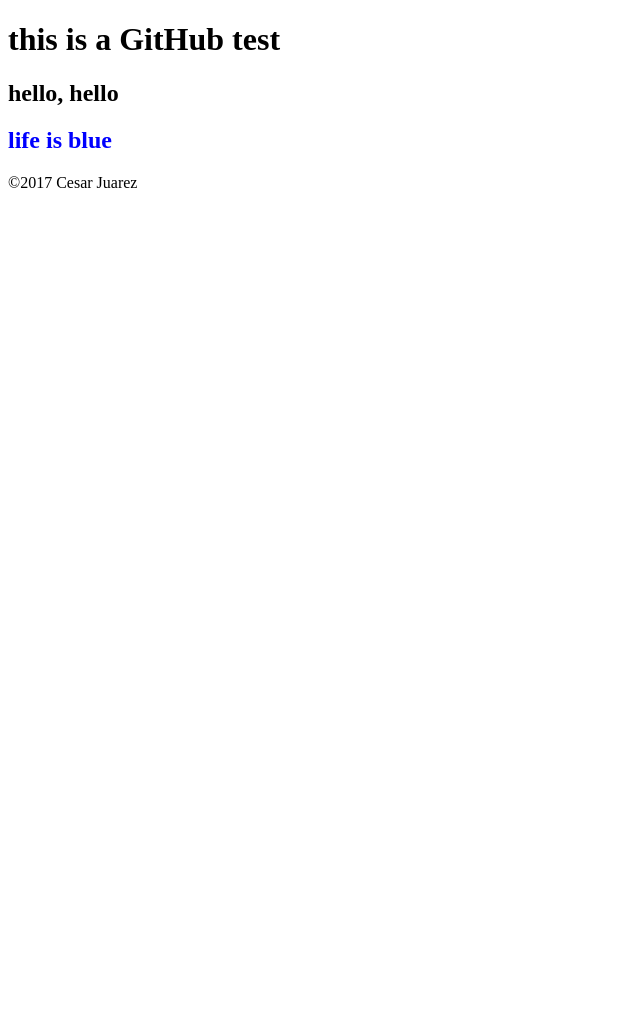
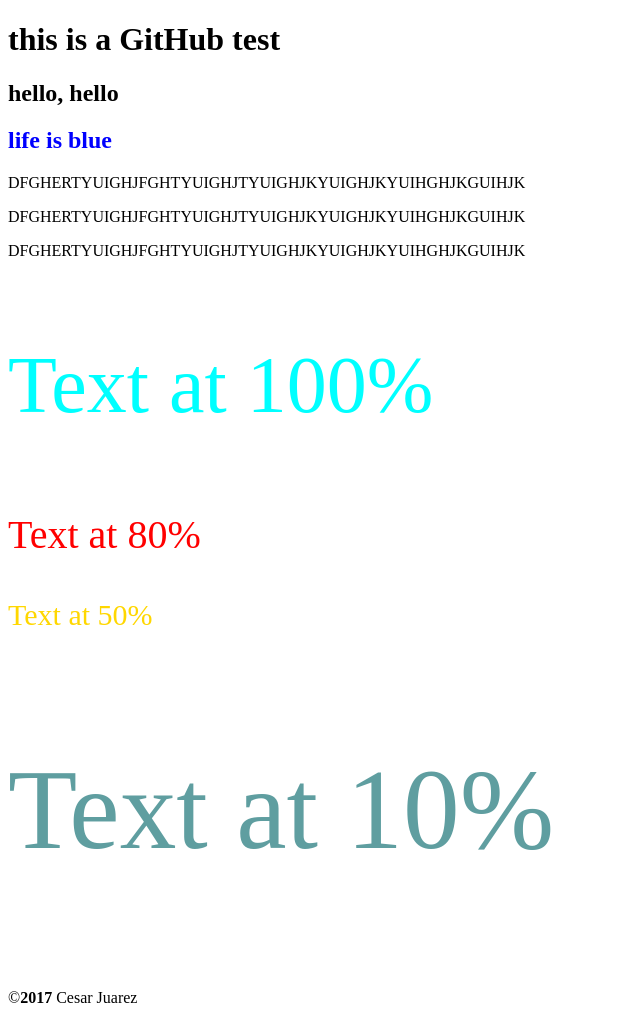
Before and after one commit to archoll1972/cesarin, a plain HTML site: page index.html in a window 1280 px wide. Shown: the whole page, without its empty margins (0-640 px from the left). Before the commit the page ends 800 px from the top, so only its background shows below. Drawn offline with Linux system fonts and the light colour scheme.

Commit message:
new paragraphs and fonts

```diff
--- a/CSS/main.css
+++ b/CSS/main.css
@@ -0,0 +1,13 @@
+#t100 {
+    color: aqua; font-size: 80px;
+}
+#t80 {
+    color: red; font-size: 40px;
+}
+#t50 {
+    color: gold; font-size: 30px;
+}
+
+#t10 {
+    color: cadetblue; font-size: 3cm;
+}
--- a/index.html
+++ b/index.html
@@ -29,12 +29,24 @@
 
         <h2 style="color:blue">life is blue</h2>
 
+        <p id="p1">DFGHERTYUIGHJFGHTYUIGHJTYUIGHJKYUIGHJKYUIHGHJKGUIHJK</p>
+        <p id="p2">DFGHERTYUIGHJFGHTYUIGHJTYUIGHJKYUIGHJKYUIHGHJKGUIHJK</p>
+        <p id="p3">DFGHERTYUIGHJFGHTYUIGHJTYUIGHJKYUIGHJKYUIHGHJKGUIHJK</p>
+
+        <div id="sizes">
+           <p id="t100">Text at 100%</p>
+            <p id="t80">Text at 80%</p>
+             <p id="t50">Text at 50%</p>
+             <p id="t10">Text at 10%</p>
+
+
+        </div>
 
     </main>
 
     <footer>
 
-        <p>&copy;<time datetime="2017">2017</time> Cesar Juarez</p>
+        <p>&copy;<time datetime="2017"><strong>2017</strong></time> Cesar Juarez</p>
 
     </footer>
 </body>
```
